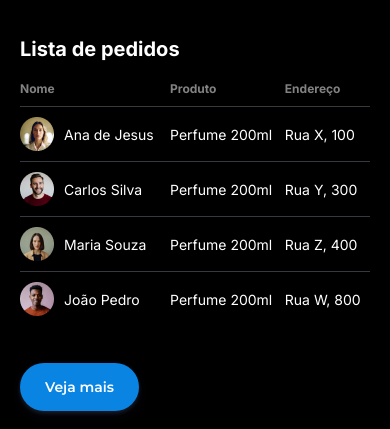
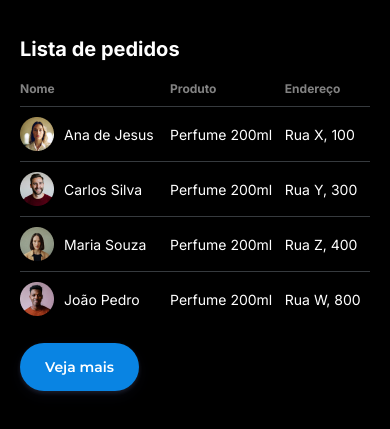
Before and after one commit to laraberns/DashVendas-Sass, a website: page index.html in a window 390 px wide. Shown: the part 407-836 px from the top of the page. Drawn offline with Linux system fonts and the light colour scheme; a web font is replaced by a local one.

Commit message:
changing margin of button

```diff
--- a/style.scss
+++ b/style.scss
@@ -268,6 +268,11 @@ section {
         flex-direction: column;
     }
 
+
+    button {
+        margin-top: 17px;
+    }
+
     .numeros {
         display: grid;
         grid-template-columns: 1fr;
```
Also changed, not shown: style.css, 1 other file.
